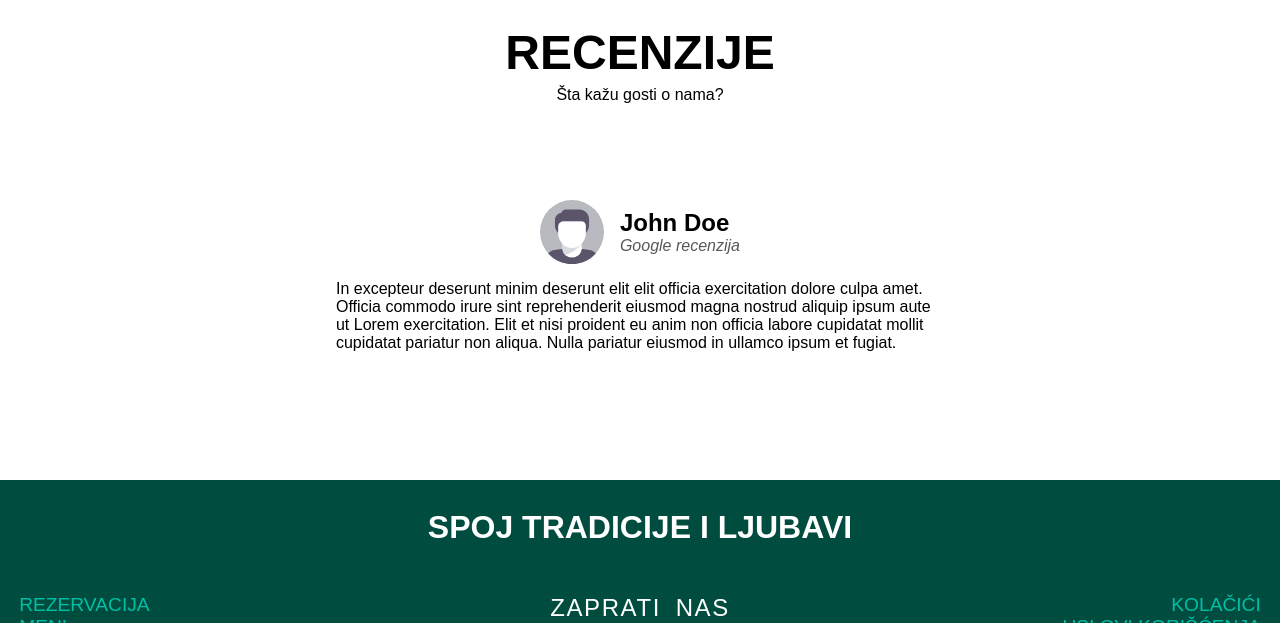
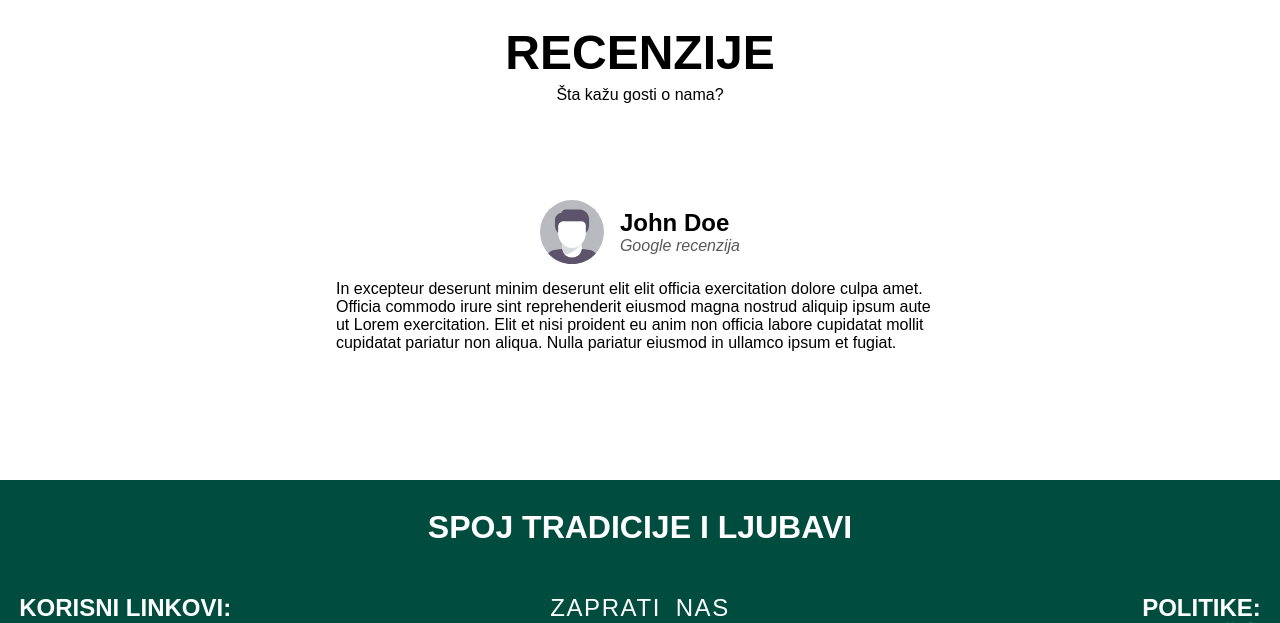
Before and after one commit to VexSystems/fresco, a plain HTML site: page index.html in a window 1280 px wide. Shown: the part 2501-3124 px from the top of the page. Drawn offline with nearby package versions, Linux system fonts and the light colour scheme.

Commit message:
Footer Improvements

```diff
--- a/index.html
+++ b/index.html
@@ -201,6 +201,7 @@
             <div class="wrapper">
                 <!-- O NAMA -->
                 <div class="container" id="useful-links">
+                    <h2>Korisni linkovi:</h2>
                     <a href="rezervacija.html">REZERVACIJA</a>
                     <a href="meni.html">MENI</a>
                     <a href="o-nama.html">O NAMA</a>
@@ -225,6 +226,7 @@
 
                 <!-- POLITIKE -->
                 <div class="container" id="policy">
+                    <h2>Politike:</h2>
                     <a onclick="alert('Fresco je fiktivan brend koji ne postoji, i služi samo za demonstraciju dizajna i funkcionalnosti, zbog toga ova funkcija je nepostojeća.')">Kolačići</a>
                     <a onclick="alert('Fresco je fiktivan brend koji ne postoji, i služi samo za demonstraciju dizajna i funkcionalnosti, zbog toga ova funkcija je nepostojeća.')">Uslovi korišćenja</a>
                     <a onclick="alert('Fresco je fiktivan brend koji ne postoji, i služi samo za demonstraciju dizajna i funkcionalnosti, zbog toga ova funkcija je nepostojeća.')">Politika privatnosti</a>
```
